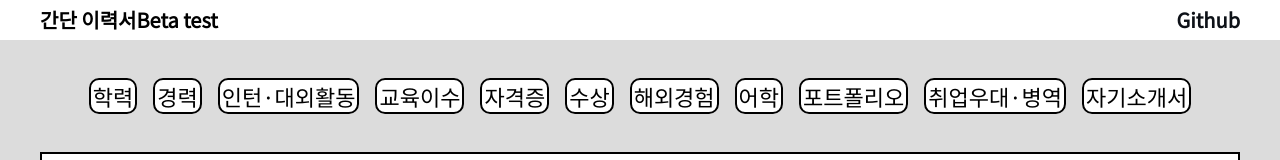
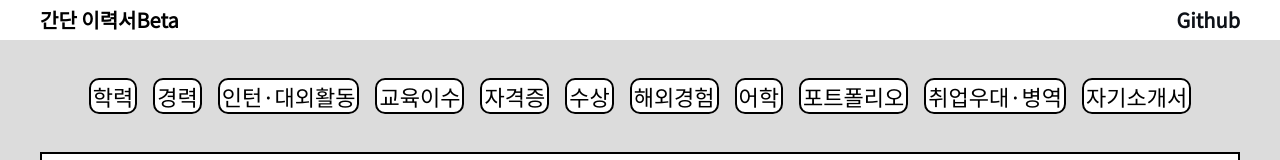
Before and after one commit to wnalsals123/Resume_Project, a React (Create React App) app in the folder resume/: page / in a window 1280 px wide. Shown: the top 160 px of the page. Built offline with nearby package versions, Linux system fonts and the light colour scheme.

Commit message:
roll back

```diff
--- a/resume/src/App.js
+++ b/resume/src/App.js
@@ -171,7 +171,7 @@ function App() {
 
       <div className="ResumeTopHeader">
         <div className="ResumeTop">
-          <b className="Rname">간단 이력서Beta test</b>
+          <b className="Rname">간단 이력서Beta</b>
           <a className="ToGitLink"
             href="https://github.com/wnalsals123/Resume_Project"
             target="_blank"
```
